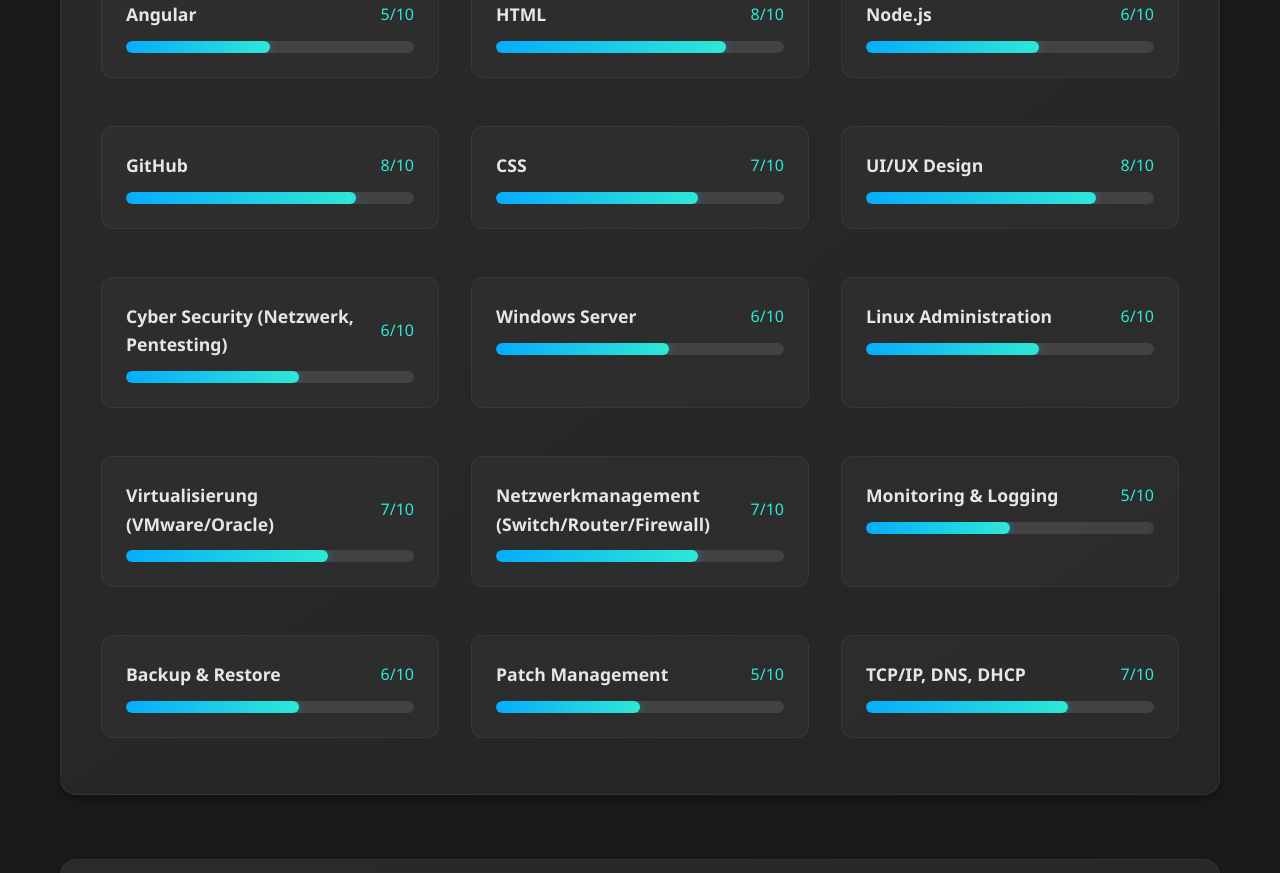
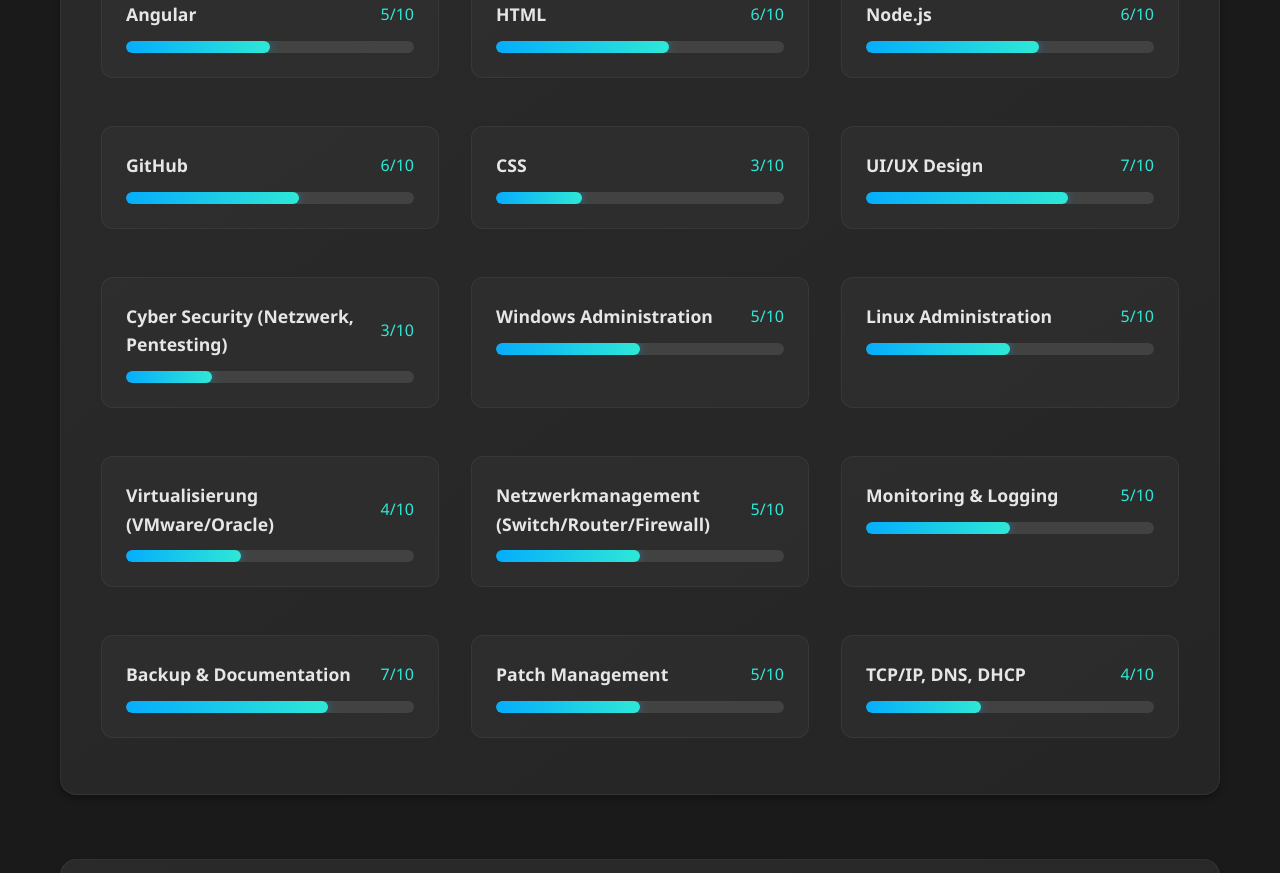
Before and after one commit to KevinKirschke/Portfolio, a React (Vite) app: page / in a window 1280 px wide. Shown: the part 1260-2133 px from the top of the page. Built offline with nearby package versions, Linux system fonts and the light colour scheme.

Commit message:
Fix Portfolio

```diff
--- a/src/App.jsx
+++ b/src/App.jsx
@@ -43,24 +43,24 @@
 
   // Skill-Daten
   const skills = [
-    { name: 'JavaScript', level: 7 },
+    { name: 'JavaScript', level: 5 },
     { name: 'TypeScript', level: 5 },
-    { name: 'React', level: 7 },
+    { name: 'React', level: 6 },
     { name: 'Angular', level: 5 },
-    { name: 'HTML', level: 8 },
+    { name: 'HTML', level: 6 },
     { name: 'Node.js', level: 6 },
-    { name: 'GitHub', level: 8 },
-    { name: 'CSS', level: 7 },
-    { name: 'UI/UX Design', level: 8 },
-    { name: 'Cyber Security (Netzwerk, Pentesting)', level: 6 },
-    { name: 'Windows Server', level: 6 },
-    { name: 'Linux Administration', level: 6 },
-    { name: 'Virtualisierung (VMware/Oracle)', level: 7 },
-    { name: 'Netzwerkmanagement (Switch/Router/Firewall)', level: 7 },
+    { name: 'GitHub', level: 6 },
+    { name: 'CSS', level: 3 },
+    { name: 'UI/UX Design', level: 7 },
+    { name: 'Cyber Security (Netzwerk, Pentesting)', level: 3 },
+    { name: 'Windows Administration', level: 5 },
+    { name: 'Linux Administration', level: 5 },
+    { name: 'Virtualisierung (VMware/Oracle)', level: 4 },
+    { name: 'Netzwerkmanagement (Switch/Router/Firewall)', level: 5 },
     { name: 'Monitoring & Logging', level: 5 },
-    { name: 'Backup & Restore', level: 6 },
+    { name: 'Backup & Documentation', level: 7 },
     { name: 'Patch Management', level: 5 },
-    { name: 'TCP/IP, DNS, DHCP', level: 7 }
+    { name: 'TCP/IP, DNS, DHCP', level: 4 }
   ];
 
   // Kontaktfunktionen
```
